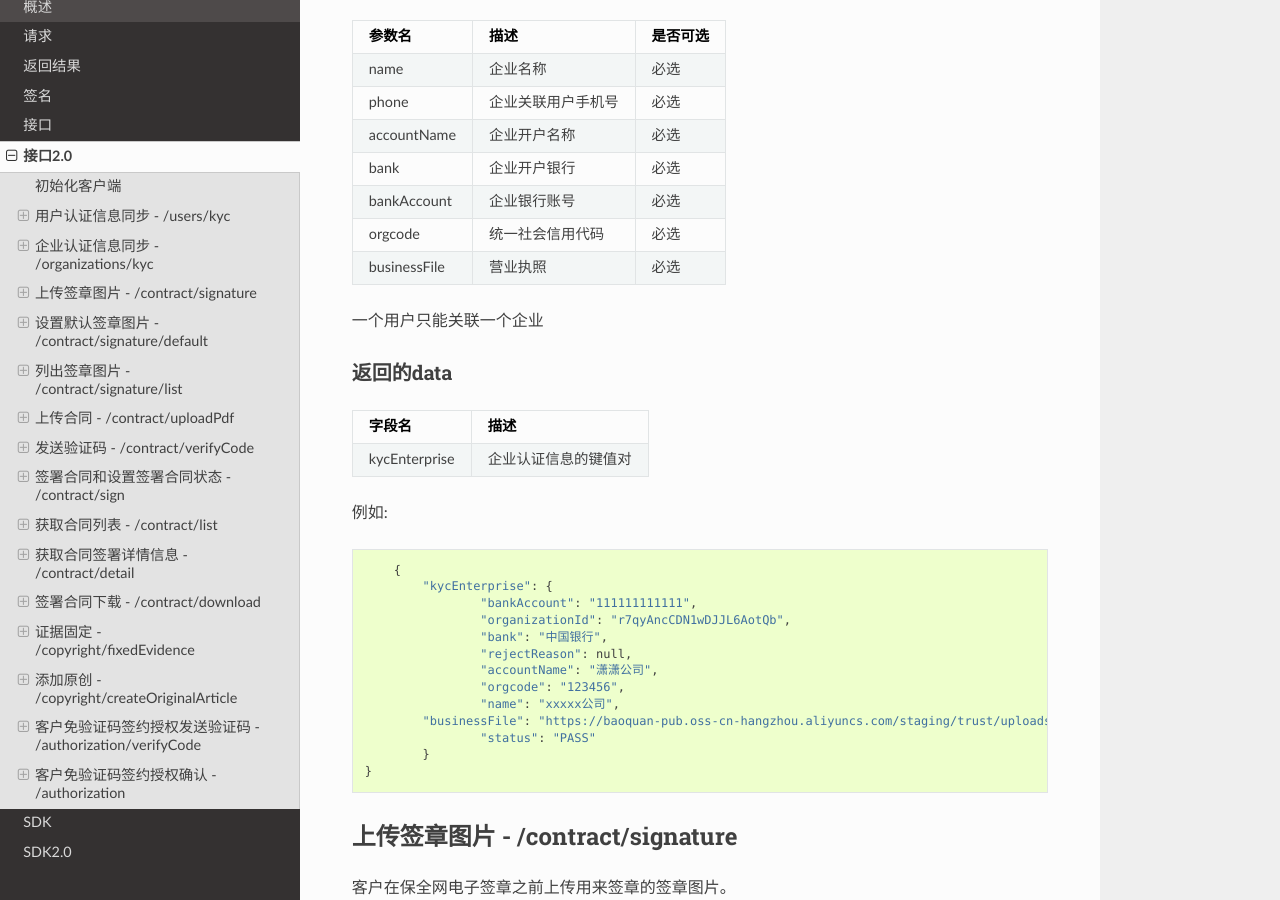
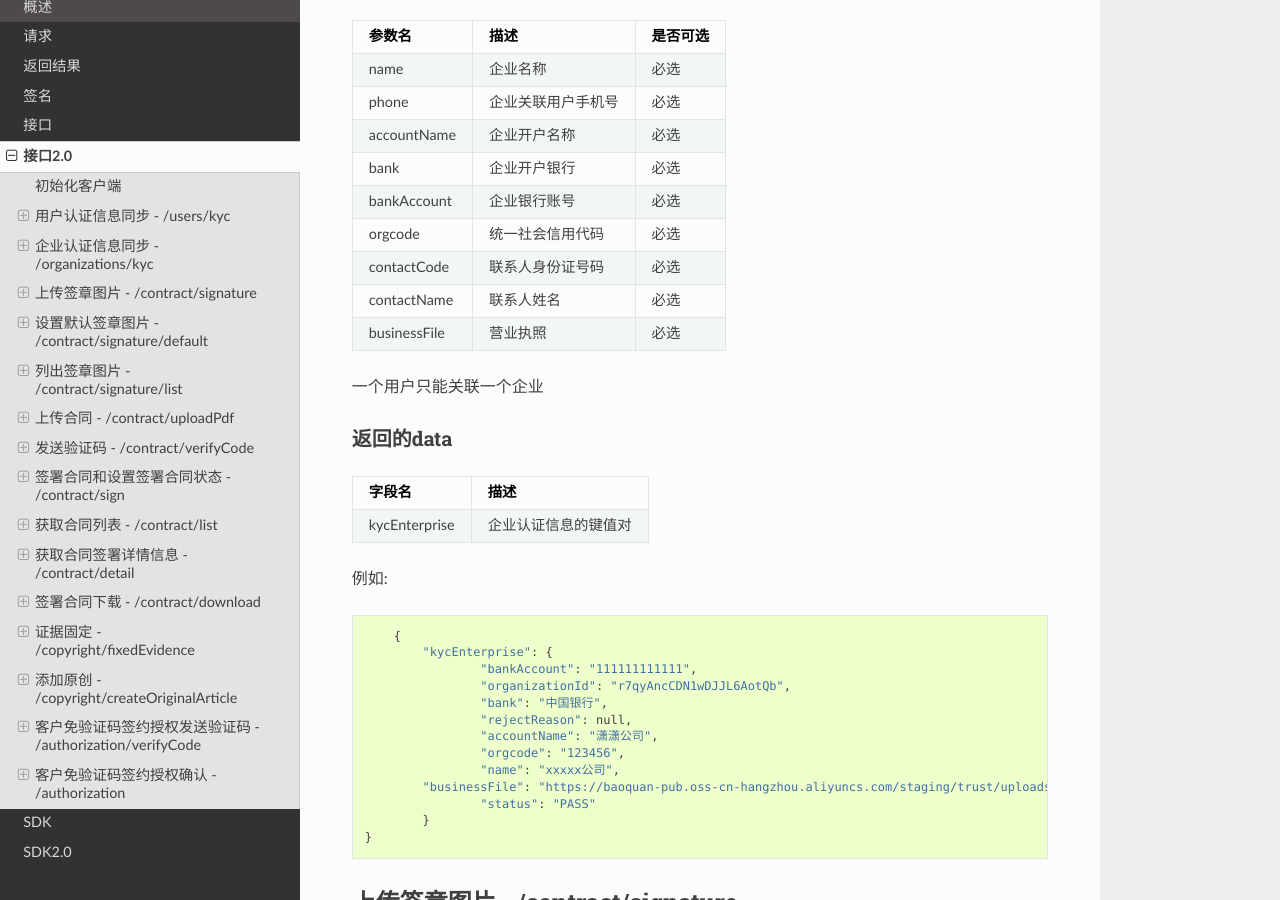
Before and after one commit to baoquan-hq/readthedocs, a Sphinx documentation site: the page built from docs/api_v2.rst, in a window 1280 px wide and 900 px high, scrolled down 1196 px. Built offline with Sphinx 7.4.7 and the Read the Docs theme 2.0.0, drawn with Linux system fonts in a browser that asks for light colours; pages that are not in the unit, such as notebooks, are missing from menus.

Commit message:
add conract name

```diff
--- a/docs/api_v2.rst
+++ b/docs/api_v2.rst
@@ -69,6 +69,8 @@ accountName         企业开户名称                        必选
 bank                企业开户银行                        必选
 bankAccount         企业银行账号                        必选
 orgcode             统一社会信用代码                    必选
+contactCode             联系人身份证号码                    必选
+contactName            联系人姓名                    必选
 businessFile        营业执照                            必选
 =================  ================================ ================
 一个用户只能关联一个企业
```
